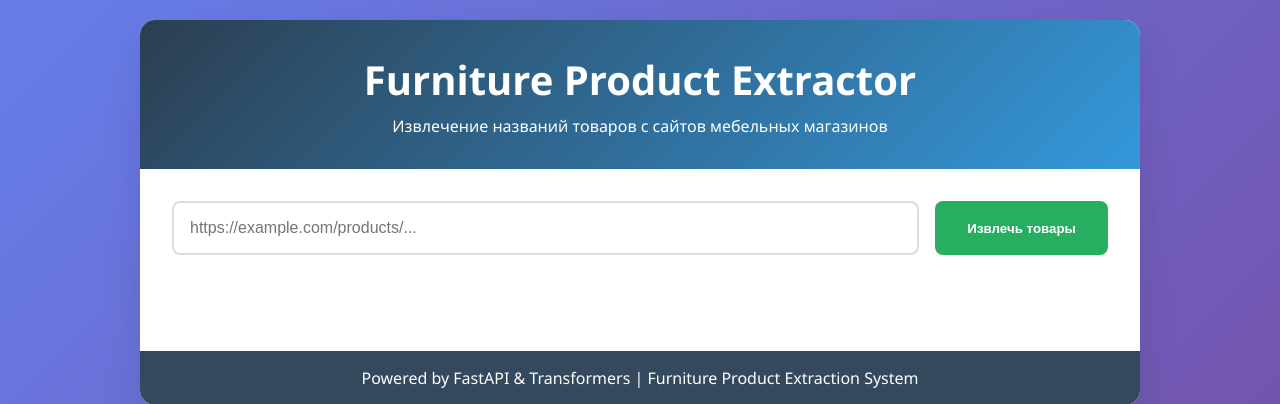
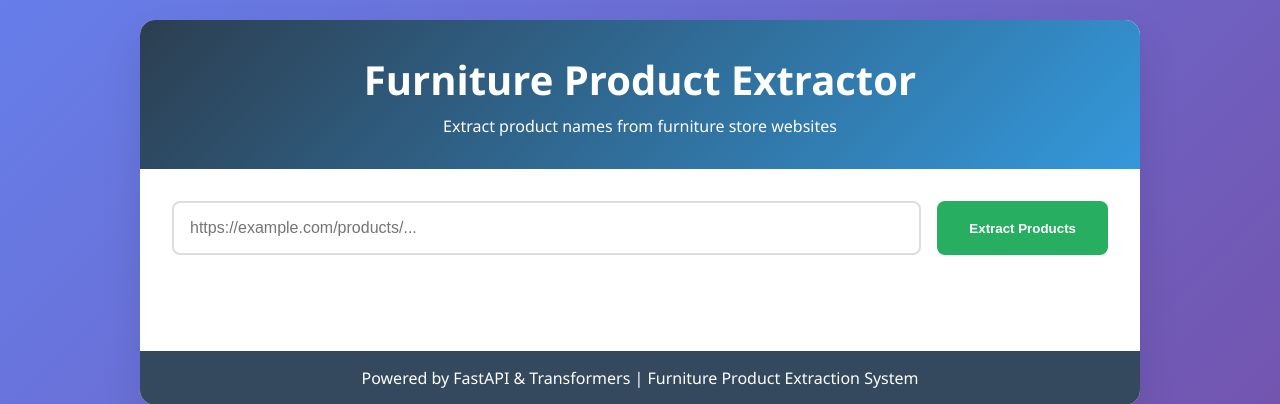
Before and after one commit to zedskane/TestTaskML, a FastAPI app: page / in a window 1280 px wide. Shown: the top 404 px of the page. Run offline with FastAPI, Linux system fonts and the light colour scheme.

Commit message:
Update index.html

```diff
--- a/furniture-ner-extractor/templates/index.html
+++ b/furniture-ner-extractor/templates/index.html
@@ -1,5 +1,5 @@
 <!DOCTYPE html>
-<html lang="ru">
+<html lang="en">
 <head>
     <meta charset="UTF-8">
     <meta name="viewport" content="width=device-width, initial-scale=1.0">
@@ -148,20 +148,20 @@
     <div class="container">
         <header>
             <h1>Furniture Product Extractor</h1>
-            <p>Извлечение названий товаров с сайтов мебельных магазинов</p>
+            <p>Extract product names from furniture store websites</p>
         </header>
 
         <div class="content">
             <form id="extractForm" method="POST" action="/extract">
                 <div class="input-group">
                     <input type="url" id="urlInput" name="url" placeholder="https://example.com/products/..." required>
-                    <button type="submit">Извлечь товары</button>
+                    <button type="submit">Extract Products</button>
                 </div>
             </form>
 
             {% if error %}
             <div class="error">
-                <strong>Ошибка:</strong> {{ error }}
+                <strong>Error:</strong> {{ error }}
             </div>
             {% endif %}
 
@@ -169,14 +169,14 @@
             <div class="results">
                 {% if products %}
                 <div class="success">
-                    <strong>Успешно!</strong> Найдено товаров: {{ products_count }}
+                    <strong>Success!</strong> Products found: {{ products_count }}
                 </div>
 
                 <div class="stats">
-                    <strong>Анализированный URL:</strong> {{ url }}
+                    <strong>Analyzed URL:</strong> {{ url }}
                 </div>
 
-                <h2>Извлеченные товары:</h2>
+                <h2>Extracted Products:</h2>
                 {% for product in products %}
                 <div class="product-card">
                     <strong>{{ loop.index }}.</strong> {{ product }}
@@ -184,7 +184,7 @@
                 {% endfor %}
                 {% else %}
                 <div class="error">
-                    Товары не найдены. Попробуйте другой URL.
+                    No products found. Please try a different URL.
                 </div>
                 {% endif %}
             </div>
@@ -192,7 +192,7 @@
 
             <div id="loading" class="loading hidden">
                 <div class="spinner"></div>
-                <p>Анализ страницы...</p>
+                <p>Analyzing page content...</p>
             </div>
         </div>
 
@@ -202,11 +202,12 @@
     </div>
 
     <script>
+        // Show loading spinner when form is submitted
         document.getElementById('extractForm').addEventListener('submit', function() {
             document.getElementById('loading').classList.remove('hidden');
         });
 
-        // Сохраняем URL в input после отправки формы
+        // Preserve URL input value after form submission
         {% if url %}
         document.getElementById('urlInput').value = '{{ url }}';
         {% endif %}
```
